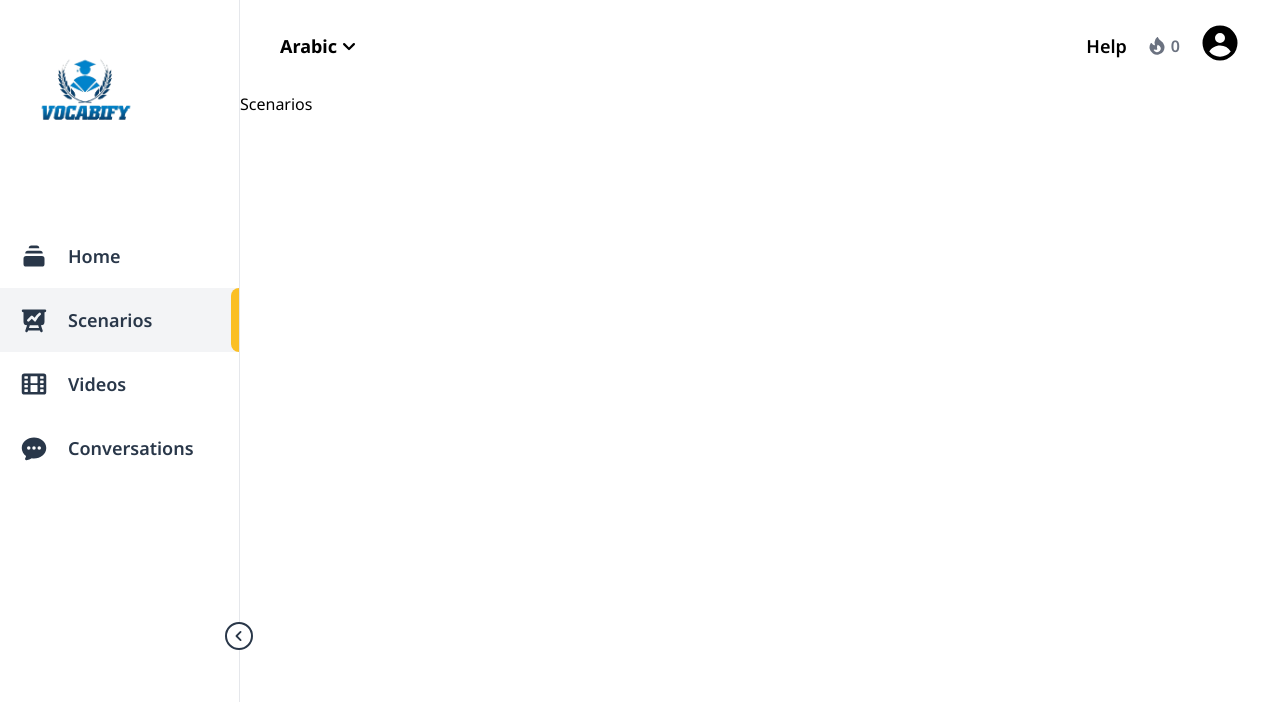
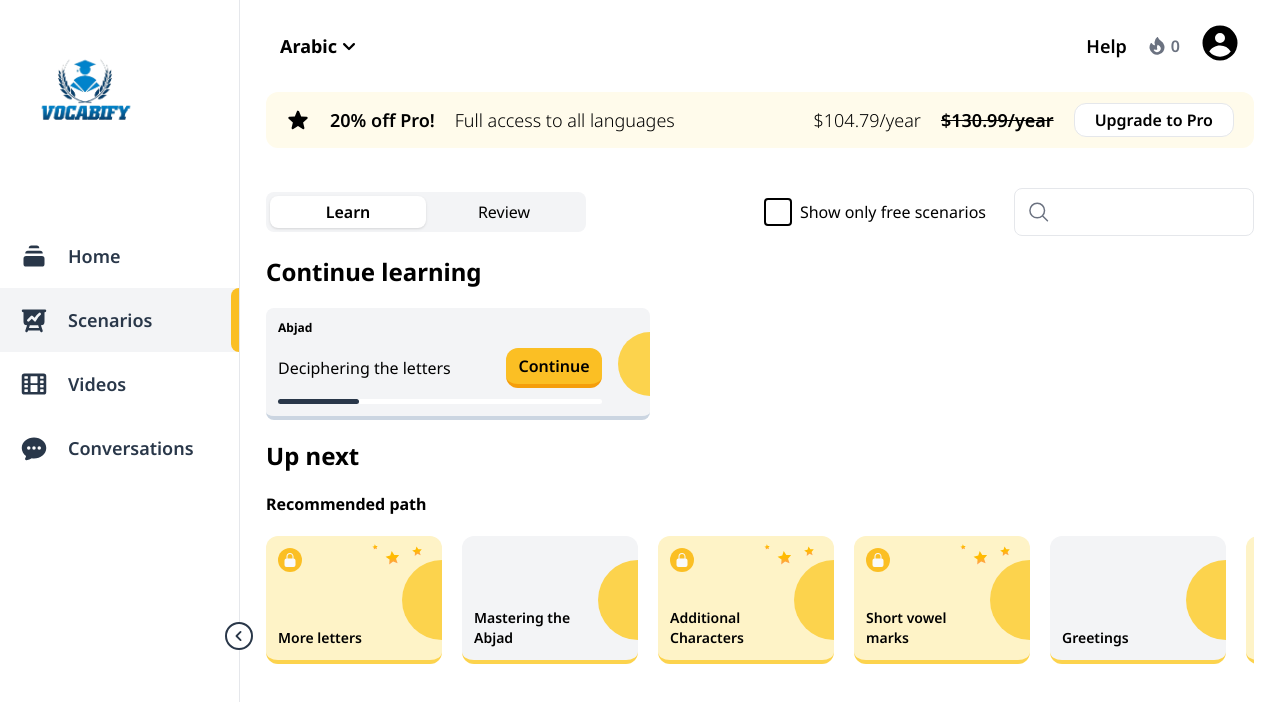
Before and after one commit to HarisShaikh97/language-learning-app, a Next.js app: page /scenarios in a window 1280 px wide. Shown: the top 702 px of the page. Built offline with nearby package versions, Linux system fonts and the light colour scheme.

Commit message:
scenario page work(1)

```diff
--- a/app/scenarios/page.js
+++ b/app/scenarios/page.js
@@ -1,9 +1,142 @@
+"use client"
+
+import { useState } from "react"
+import Image from "next/image"
+import { CheckIcon, MagnifyingGlassIcon } from "@heroicons/react/24/outline"
 import Layout from "@/components/layout/Layout"
+import DiscountBanner from "@/components/discount-banner/DiscountBanner"
+import { ScenarioCard } from "@/components/scenario-card/ScenarioCard"
 
 export default function Scenarios() {
-  return (
-    <Layout>
-        Scenarios
-    </Layout>
-  )
+	const [showFreeScenarios, setShowFreeScenarios] = useState(false)
+
+	const data = [
+		{
+			name: "More letters",
+			isPremium: true
+		},
+		{
+			name: "Mastering the Abjad",
+			isPremium: false
+		},
+		{
+			name: "Additional Characters",
+			isPremium: true
+		},
+		{
+			name: "Short vowel marks",
+			isPremium: true
+		},
+		{
+			name: "Greetings",
+			isPremium: false
+		},
+		{
+			name: "Basic expressions",
+			isPremium: true
+		},
+		{
+			name: "Polite expressions",
+			isPremium: false
+		},
+		{
+			name: "How we feel",
+			isPremium: true
+		},
+		{
+			name: "Are you OK?",
+			isPremium: true
+		},
+		{
+			name: "Misunderstanding",
+			isPremium: false
+		},
+		{
+			name: "Basic needs",
+			isPremium: true
+		},
+		{
+			name: "Asking questions",
+			isPremium: false
+		},
+		{
+			name: "Are we friends",
+			isPremium: true
+		},
+		{
+			name: "What do you like?",
+			isPremium: false
+		}
+	]
+
+	return (
+		<Layout>
+			<div className="min-h-full flex-1 flex flex-col items-center">
+				<DiscountBanner />
+				<div className="flex-1 flex flex-col gap-5 h-full w-[95%] overflow-y-auto scrollbar-none">
+					<div className="w-full flex flex-row items-center justify-between mt-10">
+						<div className="h-10 w-80 rounded-lg bg-gray-100 grid grid-cols-2 p-1">
+							<div className="h-full flex-1 flex items-center justify-center rounded-lg bg-white shadow font-semibold">
+								Learn
+							</div>
+							<div className="h-full flex-1 flex items-center justify-center">
+								Review
+							</div>
+						</div>
+						<div className="flex flex-row items-center gap-7">
+							<div className="flex flex-row items-center gap-2">
+								<button
+									className={`size-7 border-2 border-black rounded flex items-center justify-center ${
+										showFreeScenarios && "bg-black"
+									}`}
+									onClick={() => {
+										setShowFreeScenarios(!showFreeScenarios)
+									}}
+								>
+									<CheckIcon className="size-5 text-white" />
+								</button>
+								<p>Show only free scenarios</p>
+							</div>
+							<div className="h-12 w-60 rounded-lg border flex flex-row gap-3 items-center px-3">
+								<MagnifyingGlassIcon className="size-7 text-gray-500" />
+								<input
+									type="text"
+									className="w-full outline-none"
+								/>
+							</div>
+						</div>
+					</div>
+					<p className="text-2xl font-bold">Continue learning</p>
+					<div className="h-28 w-96 rounded-lg bg-gray-100 border-b-4 border-slate-300 relative flex flex-col justify-between p-3">
+						<div className="absolute top-6 right-0 bg-amber-300 h-16 w-8 rounded-s-full"></div>
+						<p className="text-xs font-bold">Abjad</p>
+						<div className="flex flex-row items-center justify-between w-[90%]">
+							<p>Deciphering the letters</p>
+							<button className="h-10 w-24 bg-amber-400 border-b-4 border-amber-500 rounded-xl font-semibold">
+								Continue
+							</button>
+						</div>
+						<div className="h-[5px] w-[90%] rounded-full bg-white">
+							<div className="h-full w-[25%] rounded-full bg-primary" />
+						</div>
+					</div>
+					<p className="text-2xl font-bold">Up next</p>
+					<div className="w-full flex flex-col gap-5">
+						<p className="font-bold">Recommended path</p>
+						<div className="w-full overflow-x-auto scrollbar-track-black">
+							<div className="flex flex-row gap-5 items-center mb-5">
+								{data?.map((item, key) => (
+									<ScenarioCard
+										name={item?.name}
+										isPremium={item?.isPremium}
+										key={key}
+									/>
+								))}
+							</div>
+						</div>
+					</div>
+				</div>
+			</div>
+		</Layout>
+	)
 }
--- a/components/Providers/AuthProvider.js
+++ b/components/Providers/AuthProvider.js
@@ -4,7 +4,7 @@ import { SessionProvider } from 'next-auth/react'
 
 const AuthProvider = ({ children }) => {
     return (
-        <SessionProvider  >{children}</SessionProvider>
+        <SessionProvider>{children}</SessionProvider>
     )
 }
 
--- a/components/layout/Layout.js
+++ b/components/layout/Layout.js
@@ -8,7 +8,7 @@ export default function Layout({ children }) {
     return (
         <div className="h-screen w-screen flex flex-row">
             <SideNav />
-            <div className="w-full flex-1 flex flex-col">
+            <div className="w-[80vh] flex-1 flex flex-col">
                 <Header />
                 <div className="flex-1 overflow-y-auto scrollbar-none">{children}</div>
             </div>
--- /dev/null
+++ b/components/scenario-card/ScenarioCard.js
@@ -0,0 +1,23 @@
+import Image from "next/image"
+import { LockClosedIcon } from "@heroicons/react/24/solid"
+
+export const ScenarioCard = ({ name, isPremium }) => {
+	return (
+		<div className={`h-32 min-w-44 relative rounded-xl border-b-4 border-amber-300 ${isPremium ? "bg-amber-100 hover:bg-amber-200" : "bg-gray-100 hover:bg-gray-200"} flex items-end p-3`}>
+			<div className="absolute top-6 right-0 bg-amber-300 h-20 w-10 rounded-s-full"></div>
+			{isPremium && <Image
+				src={"/stars.svg"}
+				alt="stars"
+				height={50}
+				width={50}
+				className="absolute top-2 right-5"
+			/>}
+			{isPremium && (<div className="size-6 rounded-full bg-amber-400 flex items-center justify-center absolute top-3 left-3">
+				<LockClosedIcon className="size-4 text-gray-50" />
+			</div>)}
+			<p className="max-w-[80%] text-sm text-wrap font-semibold">
+				{name}
+			</p>
+		</div>
+	)
+}
```
Also changed, not shown: public/stars.svg (added).
